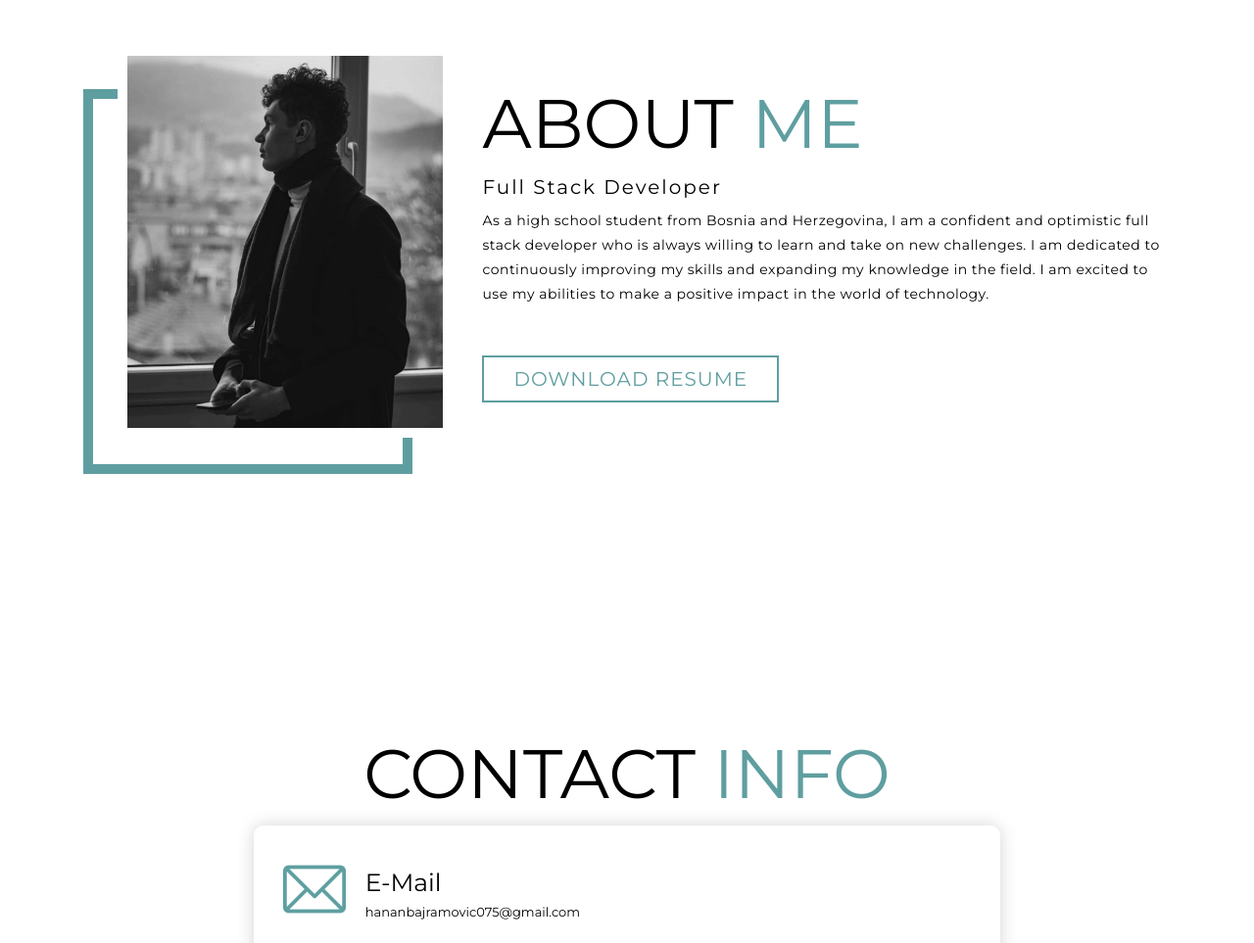
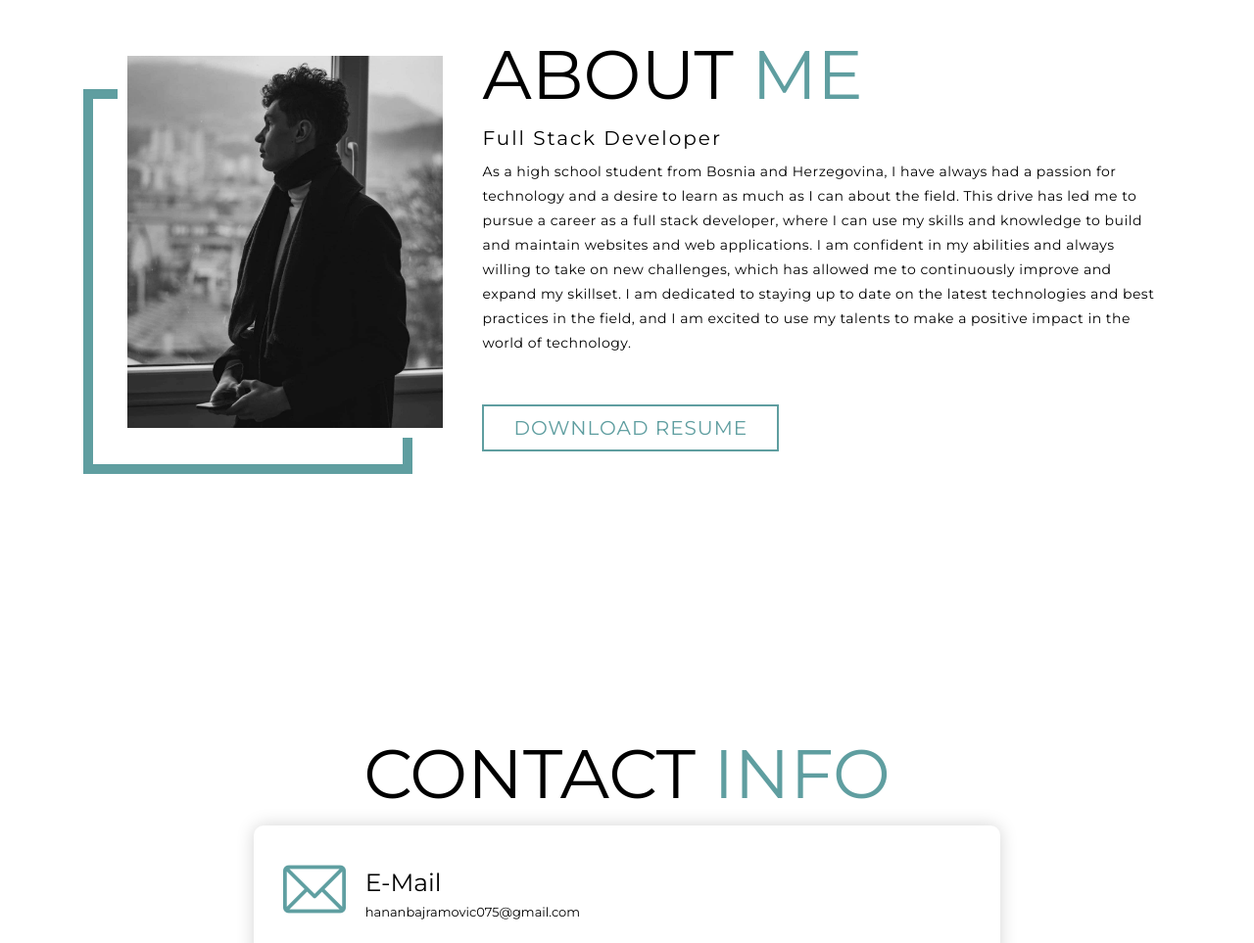
Before and after one commit to HananB27/hananb27.github.io, a plain HTML site: page index.html in a window 1280 px wide. Shown: the part 5048-6011 px from the top of the page at 98% size. Drawn offline with Linux system fonts and the light colour scheme.

Commit message:
Changed description of myself

```diff
--- a/index.html
+++ b/index.html
@@ -277,10 +277,7 @@
             <div class="col-right">
                 <h1 class="section-title">About <span>me</span></h1>
                 <h2>Full Stack Developer</h2>
-                <p>As a high school student from Bosnia and Herzegovina, I am a confident and optimistic full stack
-                    developer who is always willing to learn and take on new challenges. I am dedicated to continuously
-                    improving my skills and expanding my knowledge in the field. I am excited to use my abilities to
-                    make a positive impact in the world of technology.</p>
+                <p>As a high school student from Bosnia and Herzegovina, I have always had a passion for technology and a desire to learn as much as I can about the field. This drive has led me to pursue a career as a full stack developer, where I can use my skills and knowledge to build and maintain websites and web applications. I am confident in my abilities and always willing to take on new challenges, which has allowed me to continuously improve and expand my skillset. I am dedicated to staying up to date on the latest technologies and best practices in the field, and I am excited to use my talents to make a positive impact in the world of technology.</p>
                 <a href="#" type="button" class="btn">Download Resume</a>
             </div>
         </div>
```
